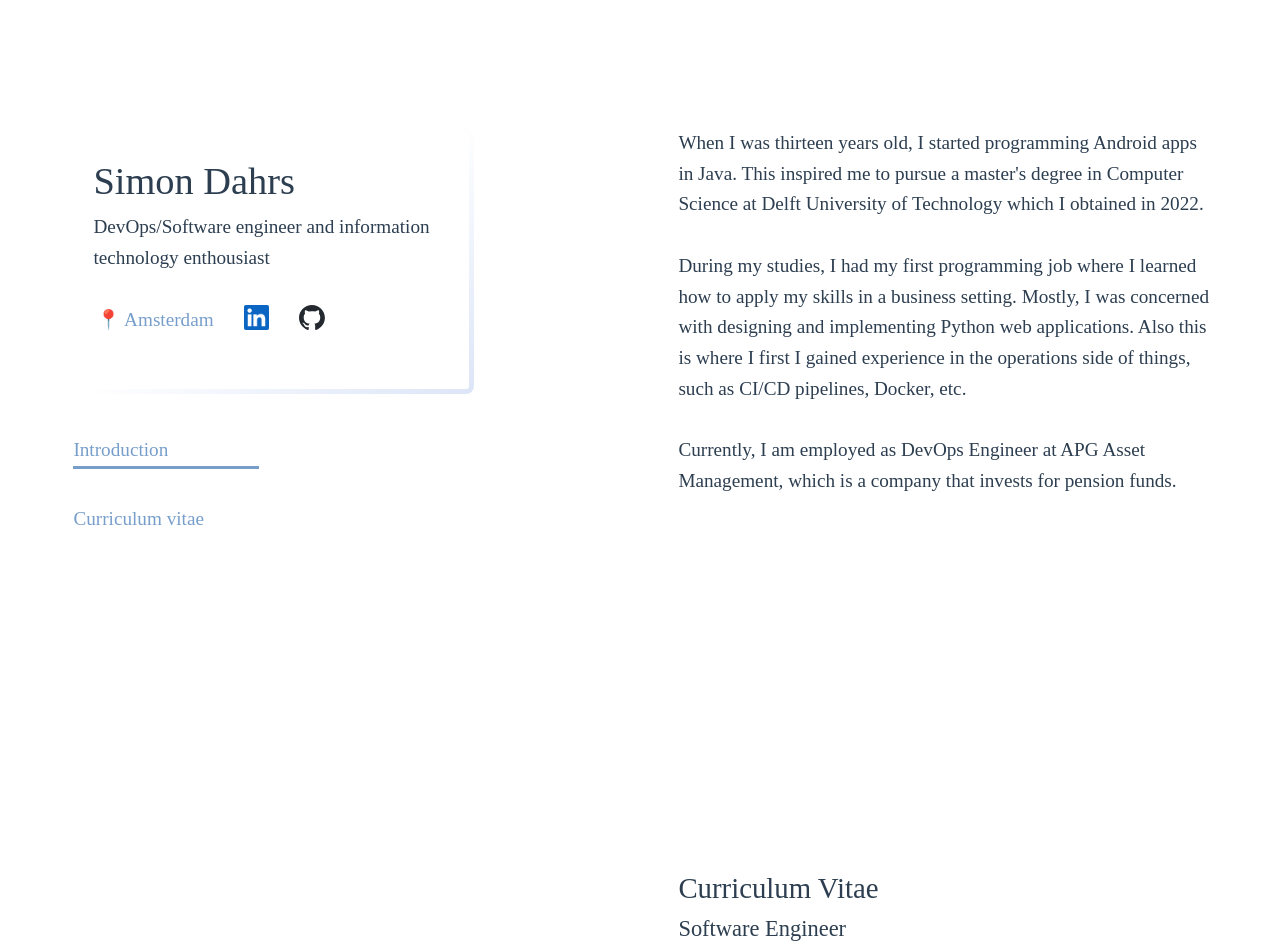
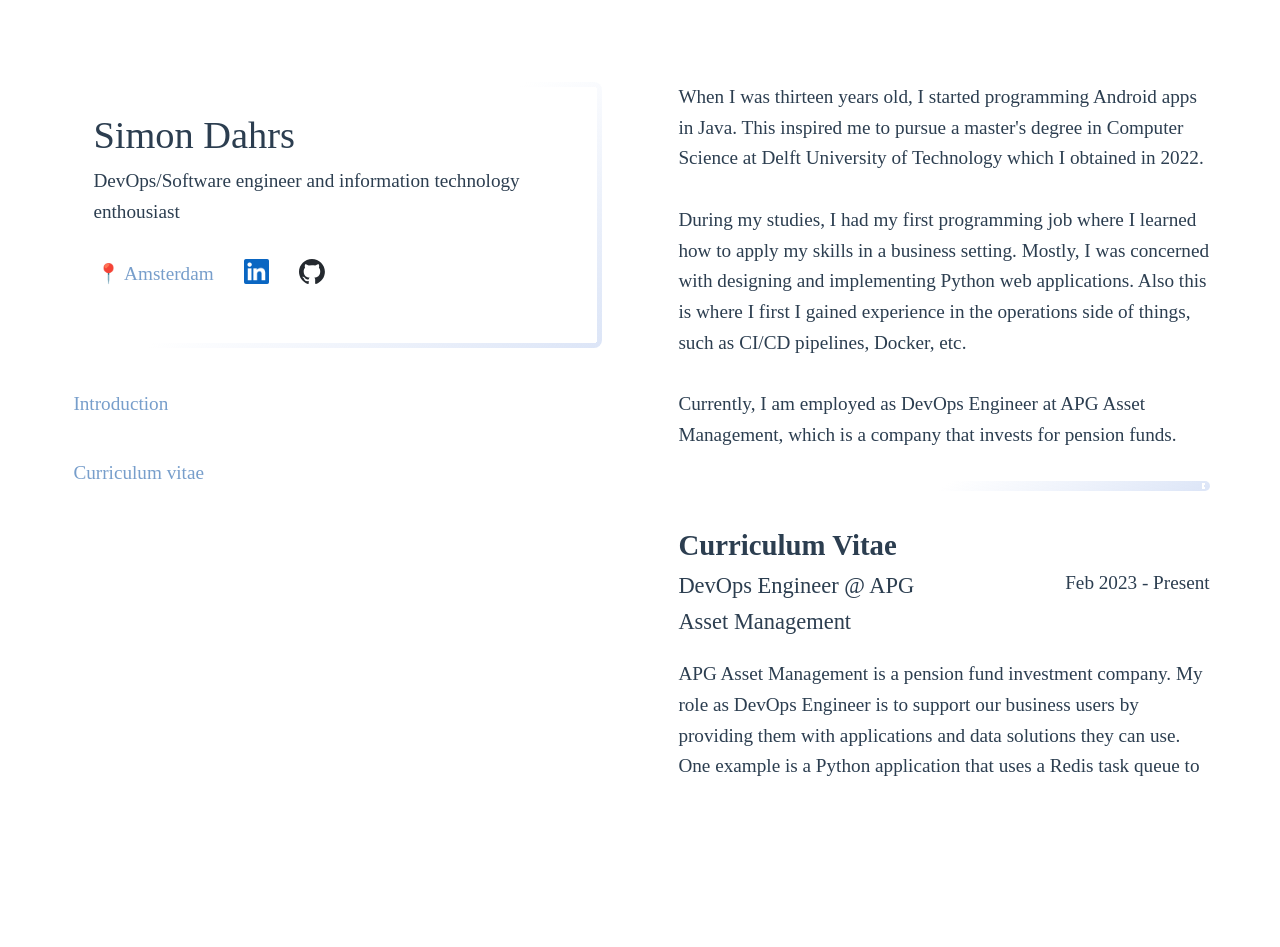
Before and after one commit to SimonDahrs/simondahrs.github.io, a Vue app in the folder frontend/personal-website/: page / in a window 1280 px wide. After the commit the page ends 818 px from the top, so only its background shows below. Built offline with nearby package versions, Linux system fonts and the light colour scheme; a web font is replaced by a local one.

Commit message:
Make left column sticky

```diff
--- a/frontend/personal-website/src/assets/base.css
+++ b/frontend/personal-website/src/assets/base.css
@@ -74,6 +74,7 @@
 
 html {
   scroll-behavior: smooth;
+  overflow-y: hidden;
 }
 
 body {
--- a/frontend/personal-website/src/assets/main.css
+++ b/frontend/personal-website/src/assets/main.css
@@ -1,7 +1,7 @@
 @import './base.css';
 
 #app {
-  max-width: 1280px;
+  /* max-width: 1280px; */
   margin: 0 auto;
   padding: 2rem;
   font-weight: normal;
--- a/frontend/personal-website/src/components/CVEntry.vue
+++ b/frontend/personal-website/src/components/CVEntry.vue
@@ -9,6 +9,25 @@ defineProps({
 
 <template>
 <div>
-    <h3>{{ data.title }}</h3>
+    <div class="header">
+        <h3>{{ data.title }}</h3>
+        <span style="text-align: end">{{ data.from }} - {{ data.to }}</span>
+    </div>
+    <div class="content">
+        {{ data.text }}
+    </div>
 </div>
 </template>
+<style scoped>
+.header {
+    display: flex;
+    justify-content: space-between;
+    grid-template-columns: 50% 50%;
+}
+.header > * {
+    width: 50%;
+}
+.content {
+    margin-top: 1em;
+}
+</style>
--- a/frontend/personal-website/src/components/CurriculumVitae.vue
+++ b/frontend/personal-website/src/components/CurriculumVitae.vue
@@ -1,19 +1,29 @@
 <script setup>
-import {ref } from 'vue'
+import { ref } from 'vue'
 import CVEntry from '@/components/CVEntry.vue';
 
 const entries = ref([
     {
-        from: "November 2016",
-        to: "February 2023",
+        from: "Feb 2023",
+        to: "Present",
+        where: "Apg",
+        title: "DevOps Engineer @ APG Asset Management",
+        text: "APG Asset Management is a pension fund investment company. My role as DevOps Engineer is to support our business users by providing them with applications and data solutions they can use. One example is a Python application that uses a Redis task queue to fetch financial data from an external vendor. By doing so, the system can scale well for varying load. Apart from projects like these I am also involved in leading the internal Python community, for example by organizing demos and information sessions."
+    },
+    {
+        from: "Nov 2016",
+        to: "Feb 2023",
         where: "Tetra B.V",
-        title: "Software Engineer",
-        text: "As a software engineer at Tetra in Utrecht, I was mostly working on automating processes mainly using Python web applications."
+        title: "Software Engineer @ Tetra",
+        text: "As a software engineer at Tetra in Utrecht, I mostly designed and developed solutions to automate manual processes in pharmaces. Those solutions were often Python web applications or microservices that interact with databases. One specific example I am proud of is a Single Sign-On provider system used to authenticate and authorize users inside the company. Before that, most applications had separate login systems, but with this new system, everyone only has a single account. "
     }
 ])
 </script>
 <template>
     <div>
-        <CVEntry v-for="entry in entries" :data="entry"/>
+        <div v-for="entry in entries">
+            <CVEntry :data="entry" />
+            <br><br>
+        </div>
     </div>
 </template>
--- a/frontend/personal-website/src/views/HomeView.vue
+++ b/frontend/personal-website/src/views/HomeView.vue
@@ -15,32 +15,29 @@ onMounted(() => {
   setTimeout(() => {
     isActive.value = true
   }, 0)
-  window.addEventListener('scroll', function () {
+  const container = document.querySelector(".flex-container");
+  container?.addEventListener('scroll', (event) => {
+    console.log(container.scrollTop, container.scrollHeight)
     const sections = document.querySelectorAll('section');
     const navLinks = document.querySelectorAll('#menu a');
 
     sections.forEach(section => {
       const sectionTop = section.offsetTop;
       const sectionHeight = section.offsetHeight;
+      if (container.scrollTop + 50 >= sectionTop && container.scrollTop + 50 < sectionTop + sectionHeight) {
+        navLinks.forEach(link => {
 
-
-
-      if (window.scrollY >= sectionTop && window.scrollY < sectionTop + sectionHeight) {
-        navLinks.forEach(link => {
-          console.log(window.scrollY, sectionTop, sectionTop + sectionHeight, true)
           if (link.getAttribute("data-section") === section.getAttribute("data-section")) {
-            console.log("activate", section.getAttribute("data-section"))
+            // console.log("activate", section.getAttribute("data-section"))
             link.classList.add('active');
           } else {
-            console.log("deactivate", section.getAttribute("data-section"))
+            // console.log("deactivate", section.getAttribute("data-section"))
             link.classList.remove('active');
           }
         });
       }
     });
   });
-
-
 })
 
 onBeforeUnmount(() => {
@@ -59,12 +56,9 @@ onBeforeUnmount(() => {
         <section id="intro" data-section="intro">
           <AboutText class="intro" :class="{ active: isActive }" />
         </section>
-        <br><br>
-        <br><br>
-        <br><br>
-        <br><br>
-        <br><br>
-        <br><br>
+        <br>
+        <div class="divider"></div>
+        <br>
         <section id="cv" data-section="cv">
           <h1>Curriculum Vitae</h1>
           <CurriculumVitae />
@@ -79,6 +73,10 @@ onBeforeUnmount(() => {
 </template>
 
 <style scoped>
+h1 {
+  font-weight: bold
+}
+
 .nav-bar {
   margin-top: 2em;
 }
@@ -86,21 +84,25 @@ onBeforeUnmount(() => {
 .flex-container {
   display: flex;
   flex-direction: row;
-  margin-top: 3em;
-  justify-content: space-between;
-  height: 100vh;
+  margin-top: 50px;
+  box-sizing: border-box;
+  justify-content: center;
+  height: calc(100vh - 5em);
+  overflow-x: auto;
+  scroll-behavior: smooth;
 }
 
 .left-col {
   max-width: 30rem;
   position: sticky;
-  top: 1em;
+  top: 0;
   left: 0;
 }
 
 .col {
-  padding: 2em;
+  padding: 0 2em;
   width: 50%;
+  max-width: 640px;
 }
 
 main {
@@ -139,4 +141,18 @@ main {
   height: 5em;
   text-align: center;
 }
+
+.divider {
+  width: 100%;
+  height: 10px;
+  background:
+    radial-gradient(circle at 100% 100%, #ffffff 0, #ffffff 3px, transparent 3px) 0% 0%/8px 8px no-repeat,
+    radial-gradient(circle at 0 100%, #ffffff 0, #ffffff 3px, transparent 3px) 100% 0%/8px 8px no-repeat,
+    radial-gradient(circle at 100% 0, #ffffff 0, #ffffff 3px, transparent 3px) 0% 100%/8px 8px no-repeat,
+    radial-gradient(circle at 0 0, #ffffff 0, #ffffff 3px, transparent 3px) 100% 100%/8px 8px no-repeat,
+    linear-gradient(#ffffff, #ffffff) 50% 50% / calc(100% - 10px) calc(100% - 16px) no-repeat,
+    linear-gradient(#ffffff, #ffffff) 50% 50% / calc(100% - 16px) calc(100% - 10px) no-repeat,
+    linear-gradient(145deg, transparent 50%, #dce5f7 100%);
+  border-radius: 8px;
+}
 </style>
```
